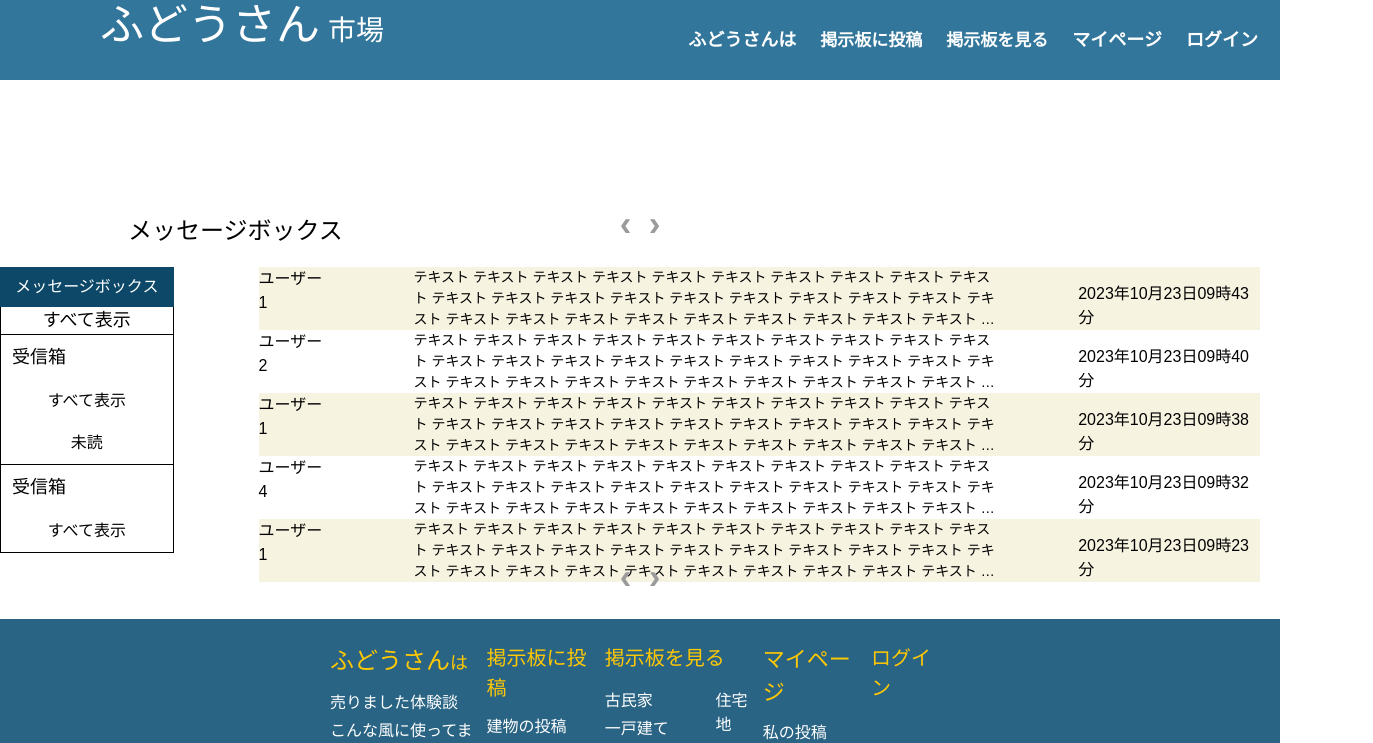
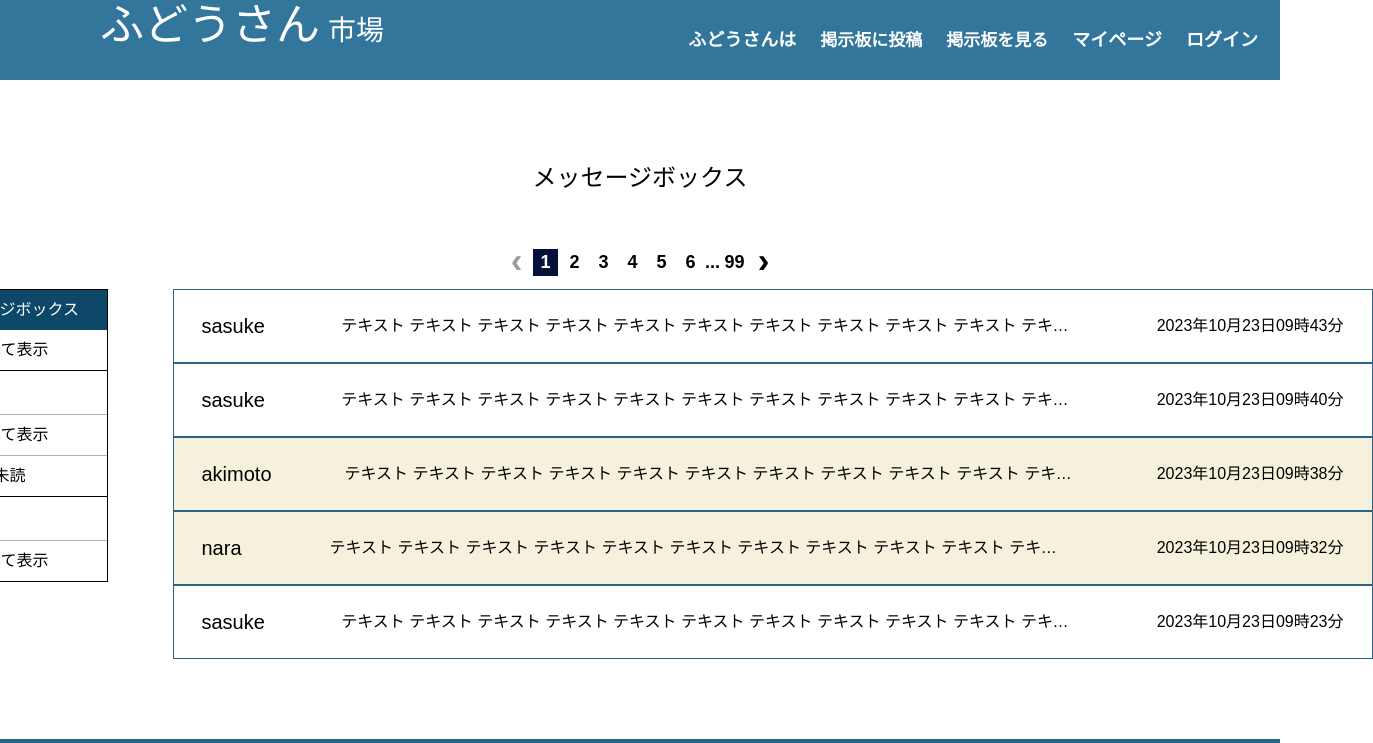
Before and after one commit to stormrageqb/FudosanRealEstate, a React (Create React App) app in the folder Front-end/: page /message-board in a window 1280 px wide. Shown: the top 743 px of the page, 1373 px wide, since content can reach past the window. Built offline with nearby package versions, Linux system fonts and the light colour scheme.

Commit message:
fix: category component

```diff
--- a/Front-end/src/components/MessageItem.jsx
+++ b/Front-end/src/components/MessageItem.jsx
@@ -2,25 +2,17 @@ import { useEffect,React } from "react";
 
 
 const MessageItem = (props) => {
+
     const {messageItem} = props;
     const { username, content, date ,status} = messageItem;
 
     return(
-            <div className="w-full flex justify-between items-center px-[20px]">
-                {status === "receive" ?
-                <div className="flex gap-[80px] bg-[#F2ECCD]/60">
-                    <div className=" text-[16px]">{username}</div>
-                    <div className="line-clamp-3  w-[60%] max-h-[80px] text-[14px]">{content}</div>
-                    <div className=" flex items-end text-[16px]">{date}</div>
-                </div>:
-                <div className="flex gap-[80px]">
-                    <div className=" text-[16px]">{username}</div>
-                    <div className="line-clamp-3  w-[60%] max-h-[80px] text-[14px]">{content}</div>
-                    <div className=" flex items-end text-[16px]">{date}</div>
-                </div>
-                }
-            </div>
-    )
+        <div className="flex justify-between items-center gap-[80px] bg-[#F2ECCD]/60">
+            <div className=" text-[16px]">{username}</div>
+            <div className="line-clamp-3  w-[60%] max-h-[80px] text-[14px]">{content}</div>
+            <div className=" flex items-end text-[16px]">{date}</div>
+        </div>
+        )
 }
 
 export default MessageItem;
--- a/Front-end/src/pages/MessageBoardPage.jsx
+++ b/Front-end/src/pages/MessageBoardPage.jsx
@@ -1,10 +1,15 @@
 import React from 'react';
+import { useState } from 'react';
+import { useHistory } from 'react-router-dom/cjs/react-router-dom.min';
+
 import MessageItem from '../components/MessageItem';
-import PayOrder from "../components/Pagination"
+import Pagination from '../components/Pagination'
+import AccordionItemMessage from '../components/AccordionItemMessage';
 
-const messageItems = [
+const messages = [
     {
-        username: "ユーザー 1",
+        sender: 'sasuke',
+        receiver: 'haruto',
         content: `テキスト  テキスト  テキスト  テキスト  テキスト  テキスト  テキスト  テキスト  テキスト  テキスト
         テキスト  テキスト  テキスト  テキスト  テキスト  テキスト  テキスト  テキスト  テキスト  テキスト
         テキスト  テキスト  テキスト  テキスト  テキスト  テキスト  テキスト  テキスト  テキスト  テキスト
@@ -18,76 +23,91 @@ const messageItems = [
         テキスト  テキスト  テキスト  テキスト  テキスト  テキスト  テキスト  テキスト  テキスト  テキスト
         テキスト  テキスト  テキスト  テキスト  テキスト  テキスト  テキスト  テキスト  テキスト  テキスト`,
         date: "2023年10月23日09時43分",
-        status:"receive"
+        status: 'read',
     },
     {
-        username: "ユーザー 2",
+        sender: 'sasuke',
+        receiver: 'sakura',
         content: `テキスト  テキスト  テキスト  テキスト  テキスト  テキスト  テキスト  テキスト  テキスト  テキスト
         テキスト  テキスト  テキスト  テキスト  テキスト  テキスト  テキスト  テキスト  テキスト  テキスト
         テキスト  テキスト  テキスト  テキスト  テキスト  テキスト  テキスト  テキスト  テキスト  テキスト`,
         date: "2023年10月23日09時40分",
-        status:"sender"
+        status:"read"
     },
     {
-        username: "ユーザー 1",
+        sender: 'akimoto',
+        receiver: 'sasuke',
         content: `テキスト  テキスト  テキスト  テキスト  テキスト  テキスト  テキスト  テキスト  テキスト  テキスト
         テキスト  テキスト  テキスト  テキスト  テキスト  テキスト  テキスト  テキスト  テキスト  テキスト
         テキスト  テキスト  テキスト  テキスト  テキスト  テキスト  テキスト  テキスト  テキスト  テキスト`,
         date: "2023年10月23日09時38分",
-        status:"receive"
+        status:"unread"
     },
     {
-        username: "ユーザー 4",
+        sender: 'nara',
+        receiver: 'sasuke',
         content: `テキスト  テキスト  テキスト  テキスト  テキスト  テキスト  テキスト  テキスト  テキスト  テキスト
         テキスト  テキスト  テキスト  テキスト  テキスト  テキスト  テキスト  テキスト  テキスト  テキスト
         テキスト  テキスト  テキスト  テキスト  テキスト  テキスト  テキスト  テキスト  テキスト  テキスト`,
         date: "2023年10月23日09時32分",
-        status:"sender"
+        status:"read"
     },
     {
-        username: "ユーザー 1",
+        sender: 'sasuke',
+        receiver: 'hero',
         content: `テキスト  テキスト  テキスト  テキスト  テキスト  テキスト  テキスト  テキスト  テキスト  テキスト
         テキスト  テキスト  テキスト  テキスト  テキスト  テキスト  テキスト  テキスト  テキスト  テキスト
         テキスト  テキスト  テキスト  テキスト  テキスト  テキスト  テキスト  テキスト  テキスト  テキスト`,
         date: "2023年10月23日09時23分",
-        status:"receive"
+        status:"unread"
     },
 ]
 const MessageBoardPage = () => {
+
+    const history = useHistory();
+    const [active, setActive] = useState(1);
+    const [activeCategory, setActiveCategory] = useState('all')
+    const activeHandler = (clickedPage) => {
+        setActive(parseInt(clickedPage));
+    };
+    const handleMessageItemClicked = (props) => {
+        const index = props;
+        const load = messages[index];
+        const calledComponent = 'message-board'
+        history.push('/message-detail', {state: {calledComponent, load}});
+    }
+    const handleActiveCategorySelected = (props) => {
+        setActiveCategory(props);
+    }
     return (
-        <div>
+        <div className='flex flex-col items-center w-full py-20'>
+            <p className='text-[24px] mb-10'>メッセージボックス</p>
             <div>
-                <p className='text-[24px] pt-[133px] pl-[128px]'>メッセージボックス</p>
+                <Pagination
+                    active={active}
+                    size={99}
+                    step={2}
+                    onClickHandler={activeHandler}
+                />
             </div>
-            <div className='flex justify-center mt-[-50px] mb-[15px]'>
-                <PayOrder />
-            </div>
-            <div className='flex justify-center gap-[65px]'>
-                <div className='w-[200px] '>
-                    <div className=' flex justify-center bg-[#0D4868] text-white p-2'><p>メッセージボックス</p></div>
-                    <div className='border-r-[1px] border-l-[1px] border-b-[1px] flex justify-center border-black'><p className='text-[18px]'>すべて表示</p></div>
-                    <div className='border-r-[1px] border-l-[1px] border-b-[1px] border-black'>
-                        <p className='text-[18px] pt-[9px] pl-[11px]'>受信箱</p>
-                        <p className='flex justify-center pt-[18px]'>すべて表示</p>
-                        <p className='flex justify-center pt-[18px] pb-[9px]'>未読</p>
-                    </div>
-                    <div className='border-r-[1px] border-l-[1px] border-b-[1px] border-black '>
-                        <p className='text-[18px] pt-[9px] pl-[11px]'>受信箱</p>
-                        <p className='flex justify-center pt-[18px] pb-[9px]'>すべて表示</p>
-
-                    </div>
+            <div className='flex justify-center gap-[65px] items-start'>
+                <div className='w-[200px] border-[1px] border-black'>
+                    <div className='bg-[#0D4868] text-center text-white p-2'>メッセージボックス</div>
+                    <div className={`text-center text-[16px] border-b-[1px] border-l-4  border-black p-2 cursor-pointer ${activeCategory === 'all' ? 'border-l-red-700' : 'border-l-red-200'}`} onClick={() => handleActiveCategorySelected('all')}>すべて表示</div>
+                    <div className='text-[18px] py-2 pl-3 border-b-[1px] border-b-black/30'>受信箱</div>
+                    <div className={`text-center text-[16px] p-2 border-b-[1px] border-b-black/30 border-l-4 cursor-pointer ${activeCategory === 'received-all' ? 'border-l-red-700' : 'border-l-red-200'}`} onClick={() => handleActiveCategorySelected('received-all')}>すべて表示</div>
+                    <div className={`text-center text-[16px] p-2 border-b-[1px] border-black border-l-4 cursor-pointer ${activeCategory === 'received-unread' ? 'border-l-red-700' : 'border-l-red-200'}`} onClick={() => handleActiveCategorySelected('received-unread')}>未読</div>
+                    <div className='text-[18px] py-2 pl-3 border-b-[1px] border-b-black/30'>送信箱</div>
+                    <div className={`text-center text-[16px] p-2 border-l-4 cursor-pointer ${activeCategory === 'sent' ? 'border-l-red-700' : 'border-l-red-200'}`} onClick={() => handleActiveCategorySelected('sent')}>すべて表示</div>
                 </div>
 
                 <div className='w-[1200px]'>
-                    {messageItems.map((messageItem, index) => {
+                    {messages.map((msg, index) => {
                         return(
-                            <MessageItem key={index} messageItem={messageItem} />
+                            <div onClick={() => handleMessageItemClicked(index)}><AccordionItemMessage key={index} message={msg} /></div>
                         )
                     })}
                 </div>
-            </div>
-            <div className='flex justify-center mt-[-30px] mb-[15px]'>
-                <PayOrder />
             </div>
         </div>
     )
--- a/Front-end/src/pages/MessageDetailPage.jsx
+++ b/Front-end/src/pages/MessageDetailPage.jsx
@@ -119,7 +119,7 @@ const msgs = [
     },
 ]
 
-const FAQPage = () => {
+const MessageDetailPage = () => {
     const [active, setActive] = useState(null);
 
     const handleToggle = (index) => {
@@ -162,7 +162,6 @@ const FAQPage = () => {
                 <textarea  className="border-[1px] border-black rounded-sm" name="message" id="" cols="100" rows="4"></textarea>
             </div>
             <div className='flex justify-center'>
-
                 <button className='bg-[#2A6484] text-[24px] text-white py-[19px] px-[50px] rounded-2xl mb-[103px]'>メッセージを送信する</button>
             </div>
 
@@ -170,4 +169,4 @@ const FAQPage = () => {
     )
 }
 
-export default FAQPage;
+export default MessageDetailPage;
```
